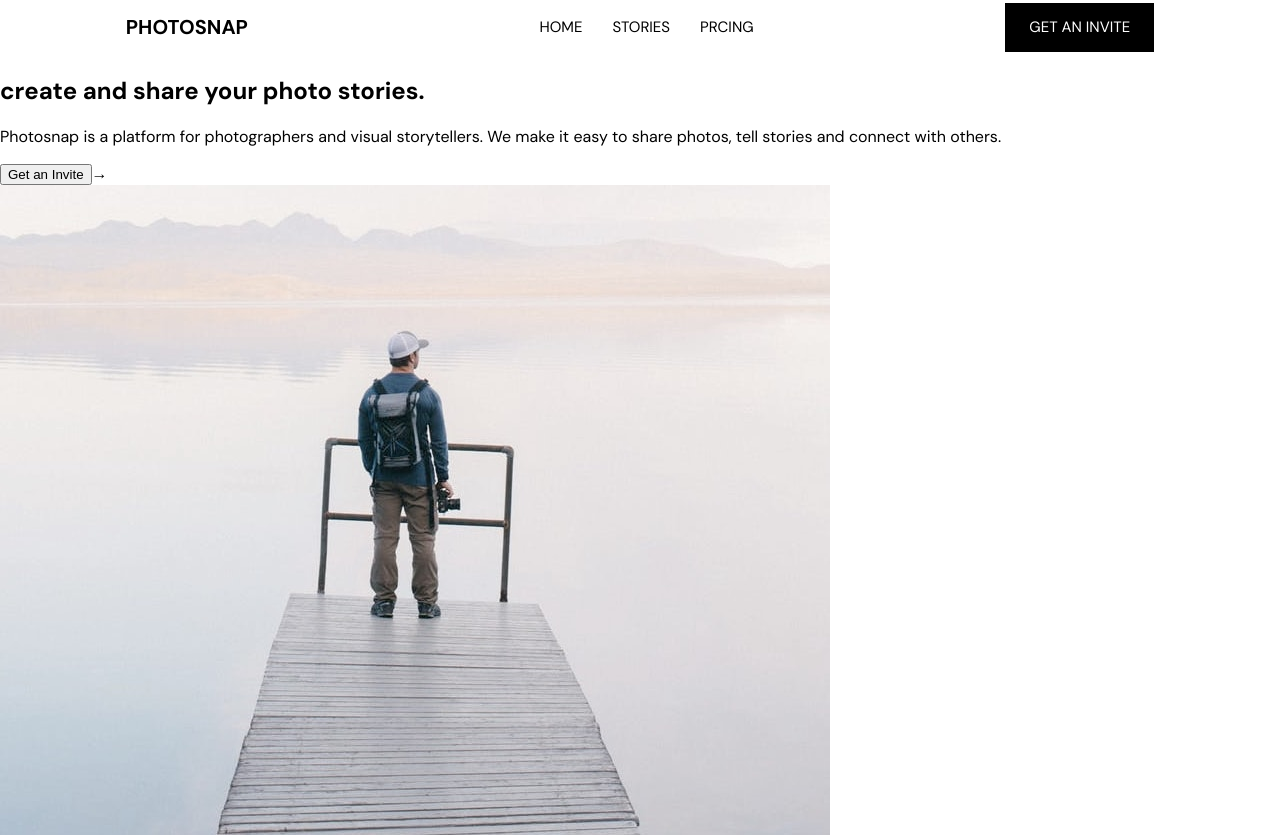
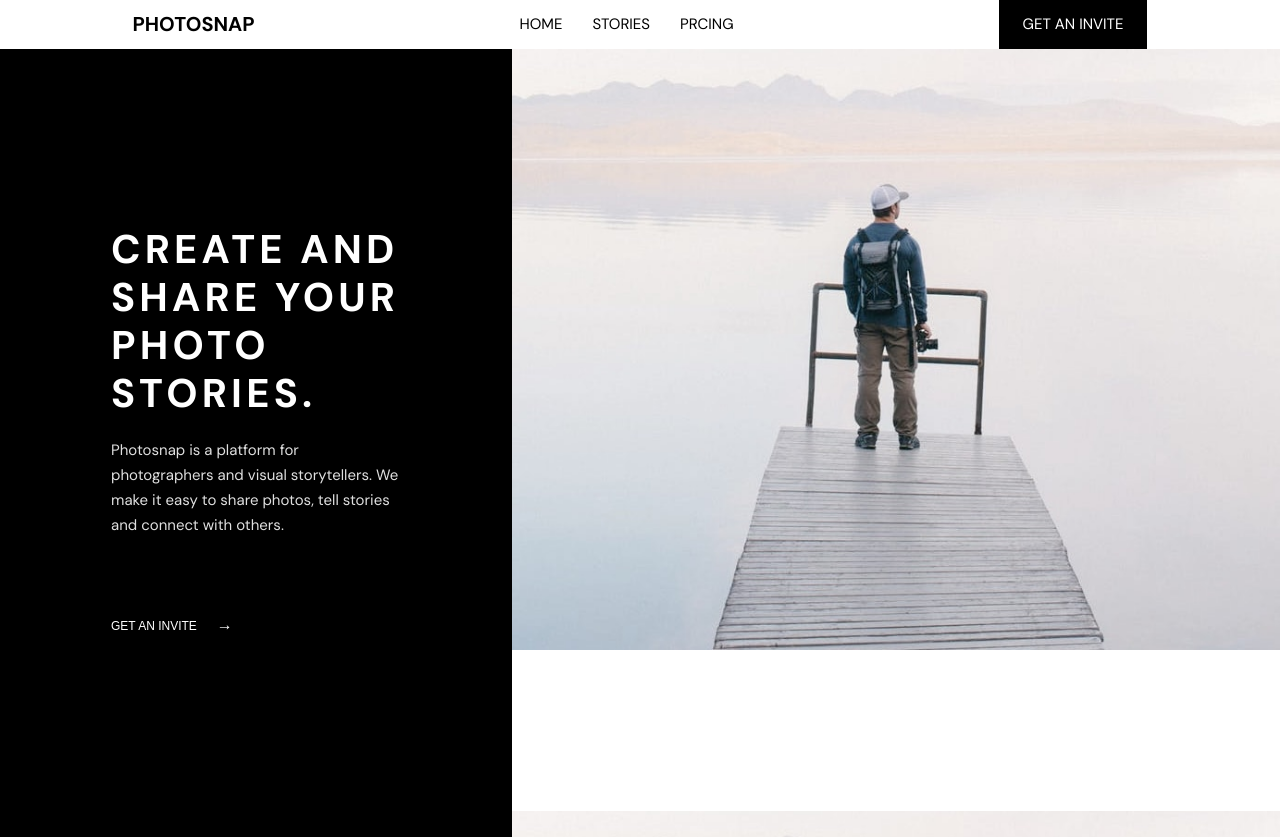
Before and after one commit to BuraYu/photosnap, a React (Create React App) app: page / in a window 1280 px wide. Shown: the top 837 px of the page. Built offline with nearby package versions, Linux system fonts and the light colour scheme.

Commit message:
add design for section description

```diff
--- a/src/App.css
+++ b/src/App.css
@@ -1,4 +1,10 @@
 @import url("https://fonts.googleapis.com/css2?family=DM+Sans:ital,opsz,wght@0,9..40,100..1000;1,9..40,100..1000&display=swap");
+
+* {
+  padding: 0;
+  margin: 0;
+  box-sizing: border-box;
+}
 
 :root {
   /* Base font size */
@@ -113,3 +119,63 @@ body {
 }
 
 /*Section CSS*/
+.section__container {
+  display: flex;
+  justify-content: center;
+  align-items: stretch;
+  width: 100%;
+}
+
+.section__description-container {
+  display: flex;
+  flex-direction: column;
+  justify-content: center;
+  align-items: start;
+  gap: 1.31rem;
+  color: white;
+  flex: 0 0 40%;
+  background-color: var(--pureblack);
+  padding: 11rem 6.94rem;
+}
+
+.section__img {
+  flex: 0 0 60%;
+}
+.section__img img {
+  width: 100%;
+  height: auto;
+}
+
+.section__heading {
+  font-size: var(--heading-large-font-size);
+  font-weight: var(--heading-font-weight);
+  line-height: var(--heading-large-line-height);
+  letter-spacing: var(--heading-large-character-spacing);
+  text-transform: uppercase;
+}
+
+.section__description {
+  font-size: var(--body-font-size);
+  line-height: var(--body-lineheight);
+  font-weight: var(--body-font-weight);
+  color: var(--lightgrey);
+}
+
+.section__button {
+  font-size: var(--button-font-size);
+  line-height: var(--button-line-height);
+  background-color: var(--pureblack);
+  color: var(--purewhite);
+  border: none;
+  text-transform: uppercase;
+  transition: text-decoration 0.7s ease-in-out;
+  padding-right: 20px;
+}
+
+.section__button-container {
+  margin-top: 55px;
+}
+
+.section__button:hover {
+  text-decoration: underline;
+}
```
